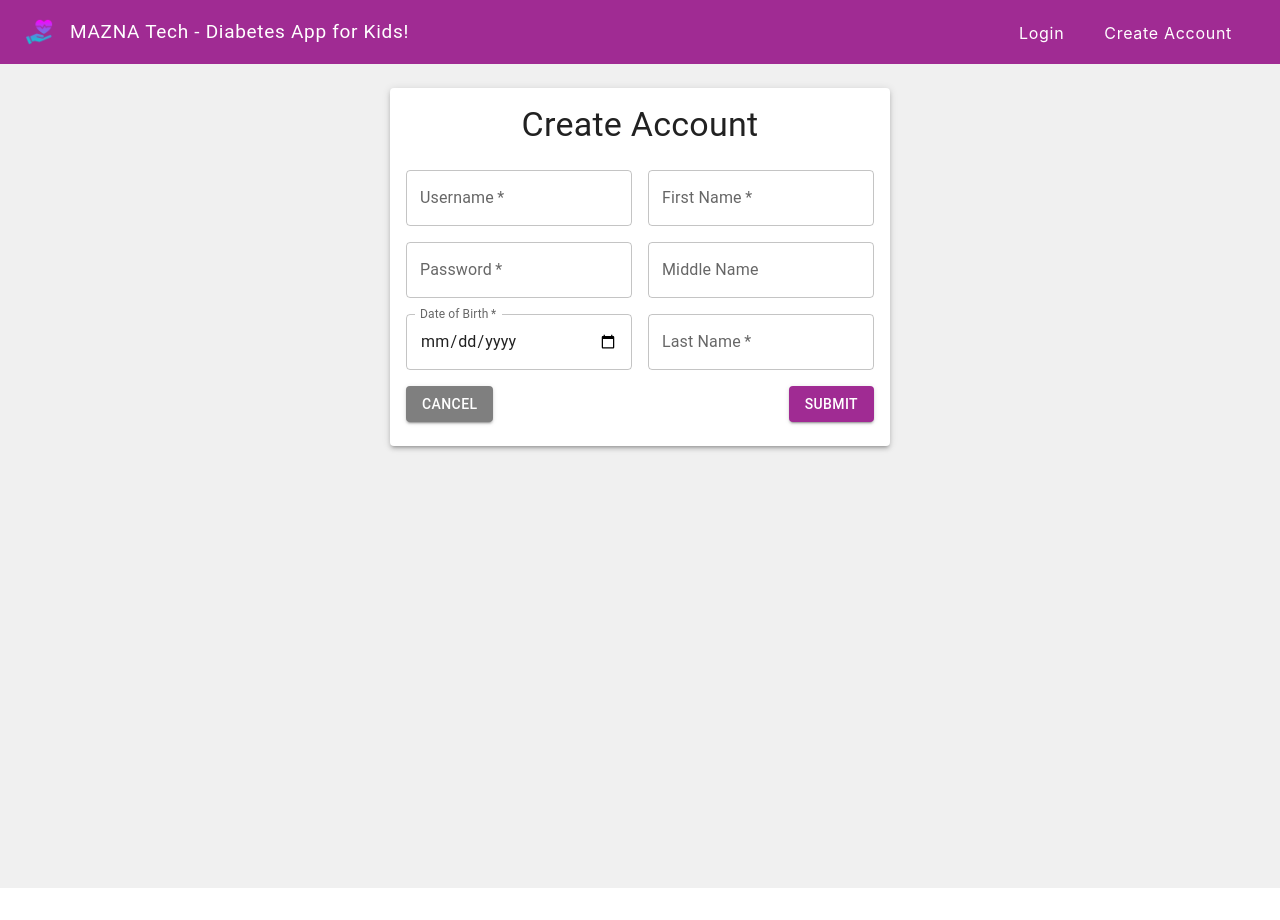
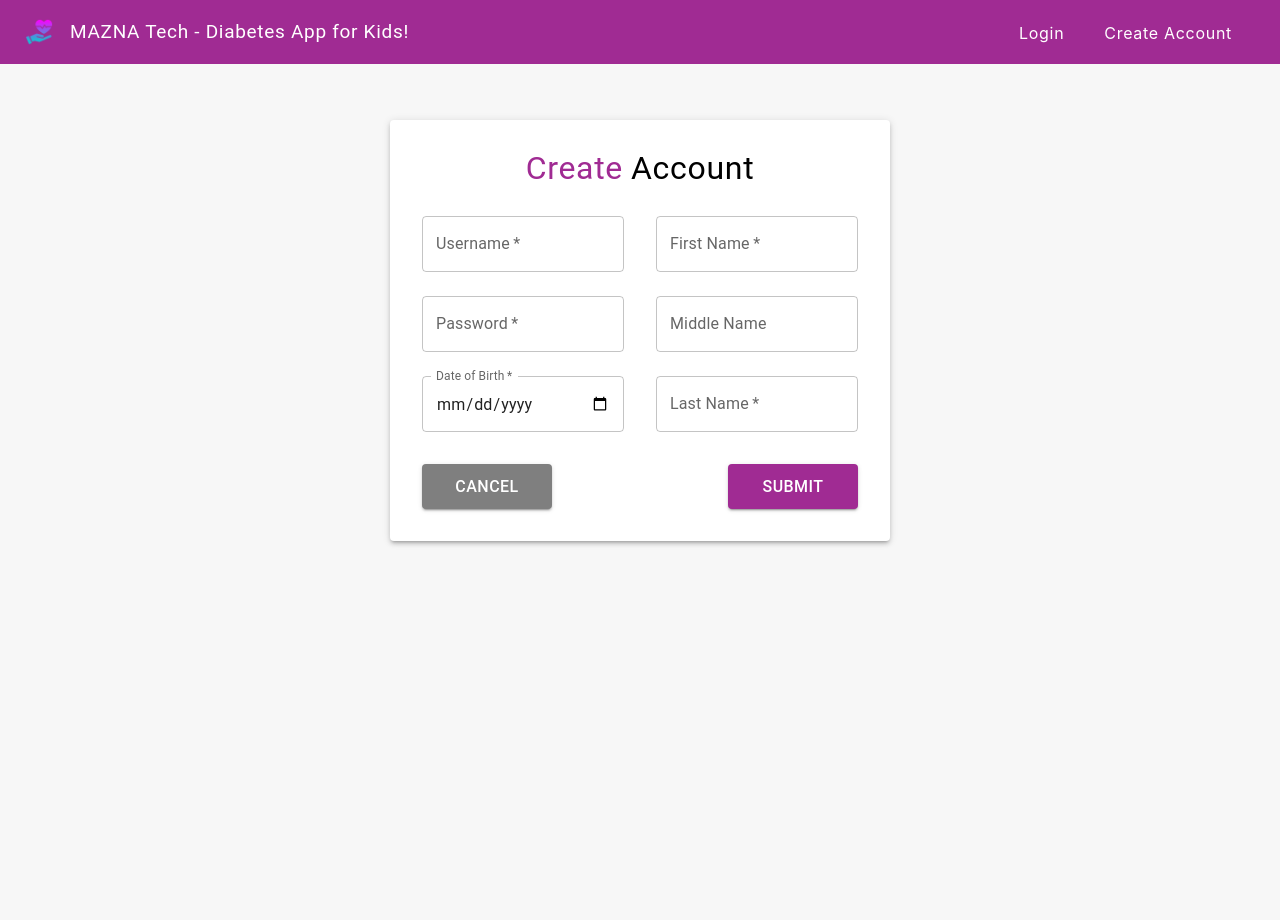
Before and after one commit to zplato/Diabetes-Tracking-Progressive-Web-App, a React (Create React App) app in the folder frontend/: page /create-account in a window 1280 px wide. Before the commit the page ends 888 px from the top, so only its background shows below. Built offline with nearby package versions, Linux system fonts and the light colour scheme.

Commit message:
Update CreateAccount.js

```diff
--- a/frontend/src/components/CreateAccount.js
+++ b/frontend/src/components/CreateAccount.js
@@ -66,18 +66,23 @@ export function CreateAccount({ onLogin }) {
       justifyContent="center"
       alignItems="flex-start"
       minHeight="100vh"
-      pt={3}
-      bgcolor="#f0f0f0"
+      pt={7}
+      bgcolor="#F7F7F7"
     >
       <Card sx={{ width: 500, boxShadow: 3 }}>
         <CardContent>
           {/* Title for the create account form */}
-          <Typography variant="h4" mb={3} textAlign="center">
-            Create Account
-          </Typography>
+          <Box display="flex" alignItems="center"  justifyContent="center" gap={1}>
+            <Typography mt={1} mb={3} textAlign="center" sx={{ fontSize: '32px', letterSpacing: '0.7px', color: '#A02B93' }}>
+              Create
+            </Typography>
+            <Typography mt={1} mb={3} textAlign="center" sx={{ fontSize: '32px', letterSpacing: '0.7px', color: 'black' }}>
+              Account
+            </Typography>
+          </Box>
           <Box component="form">
             {/* Input fields for username and first name */}
-            <Box display="flex" gap={2} mb={2}>
+            <Box display="flex" gap={4} mb={3} pl={2} pr={2}>
               <TextField
                 label="Username"
                 variant="outlined"
@@ -96,7 +101,7 @@ export function CreateAccount({ onLogin }) {
               />
             </Box>
             {/* Input fields for password and middle name */}
-            <Box display="flex" gap={2} mb={2}>
+            <Box display="flex" gap={4} mb={3} pl={2} pr={2}>
               <TextField
                 label="Password"
                 type="password"
@@ -115,7 +120,7 @@ export function CreateAccount({ onLogin }) {
               />
             </Box>
             {/* Input fields for date of birth and last name */}
-            <Box display="flex" gap={2} mb={2}>
+            <Box display="flex" gap={4} mb={3} pl={2} pr={2}>
               <TextField
                 label="Date of Birth"
                 type="date"
@@ -142,12 +147,12 @@ export function CreateAccount({ onLogin }) {
               </Typography>
             )}
             {/* Buttons for canceling or submitting the form */}
-            <Box display="flex" justifyContent="space-between">
+            <Box display="flex" justifyContent="space-between" mb={1} mt={4} gap={4} pl={2} pr={2}>
               <Button
                 variant="contained"
                 color="primary"
                 onClick={handleCancel}
-                sx={{ backgroundColor: '#7F7F7F'}}
+                sx={{ fontSize: '16px', backgroundColor: '#7F7F7F', width: '130px', height: '45px' }}
               >
                 Cancel
               </Button>
@@ -155,7 +160,7 @@ export function CreateAccount({ onLogin }) {
                 variant="contained"
                 color="primary"
                 onClick={handleSubmit}
-                sx={{ backgroundColor: '#A02B93' }}
+                sx={{ fontSize: '16px', backgroundColor: '#A02B93', width: '130px', height: '45px' }}
               >
                 Submit
               </Button>
```
